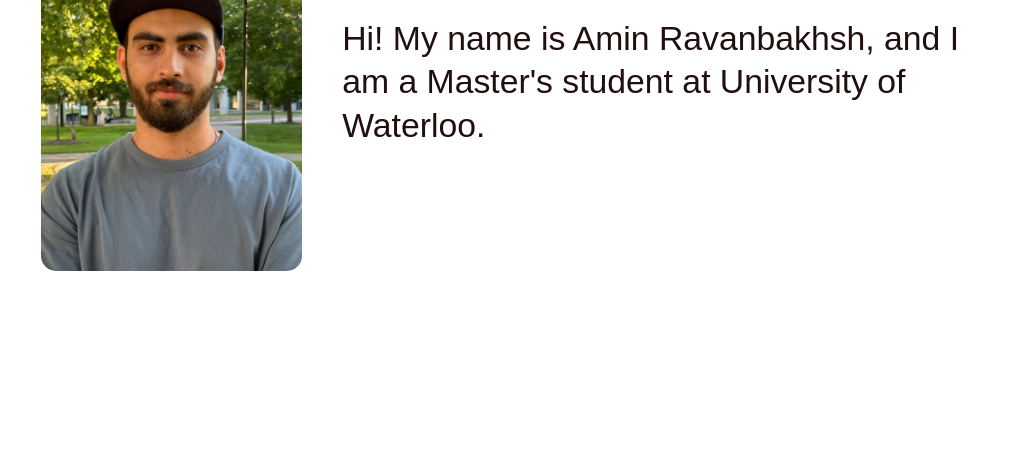
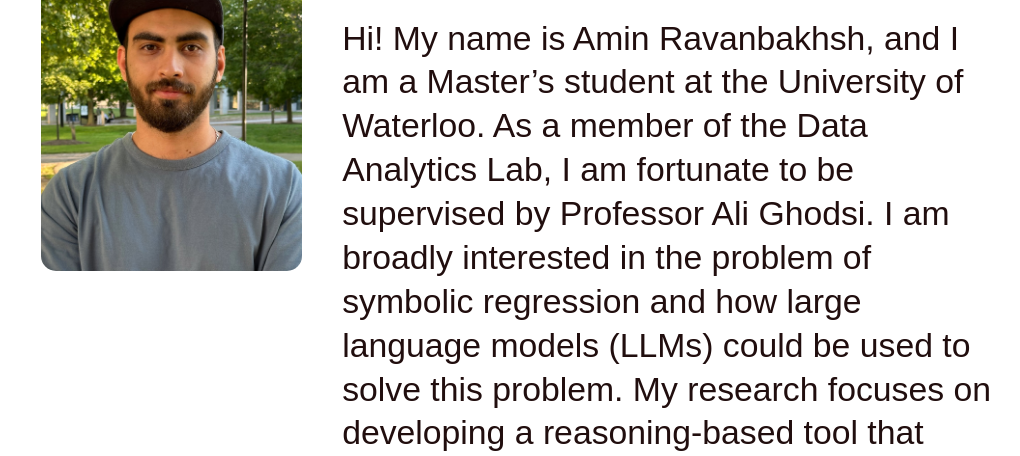
Before and after one commit to aminravanbakhsh/portfolio, a plain HTML site: page index.html in a window 1280 px wide. Shown: the part 344-800 px from the top of the page, without its empty margins (117-1137 px from the left). Drawn offline with Linux system fonts and the light colour scheme.

Commit message:
Update index.html

```diff
--- a/index.html
+++ b/index.html
@@ -42,7 +42,9 @@
                             <div class="first-row-col2">
                                 <h2>About me</h2>
                                 <p>
-                                    Hi! My name is Amin Ravanbakhsh, and I am a Master's student at University of Waterloo.
+                                    Hi! My name is Amin Ravanbakhsh, and I am a Master’s student at the University of Waterloo. As a member of the Data Analytics Lab, I am fortunate to be supervised by Professor Ali Ghodsi.
+I am broadly interested in the problem of symbolic regression and how large language models (LLMs) could be used to solve this problem. My research focuses on developing a reasoning-based tool that leverages human guidance to solve symbolic regression.
+I am also interested in reinforcement learning and stochastic processes.
                                 </p>
                             </div>
                         </div>
```
